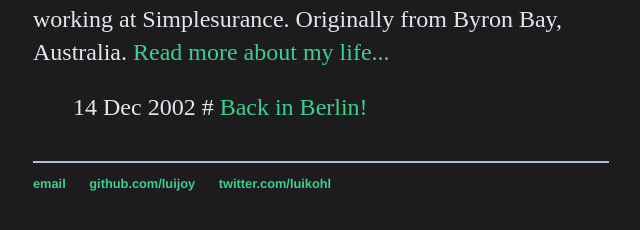
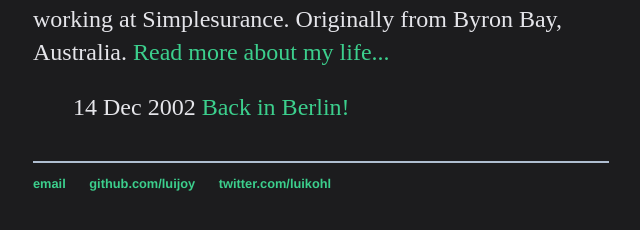
Before and after one commit to luijoy/luijoy.github.io, a Jekyll site: the page built from index.html, in a window 1280 px wide. Shown: the part 133-363 px from the top of the page, without its empty margins (319-959 px from the left). Built offline with Jekyll 4.4.1, drawn with Linux system fonts in a browser that asks for light colours.

```diff
--- a/index.html
+++ b/index.html
@@ -9,6 +9,6 @@ title: Lui Kohl, Product Manager
 <ul class="posts">
 
 	  {% for post in site.posts %}
-	    <li><span>{{ post.date | date_to_string }}</span> # <a href="{{ post.url }}" title="{{ post.title }}">{{ post.title }}</a></li>
+	    <li><span>{{ post.date | date_to_string }}</span> <a href="#{{ post.url }}" title="{{ post.title }}">{{ post.title }}</a></li>
 	  {% endfor %}
 </ul>
```
